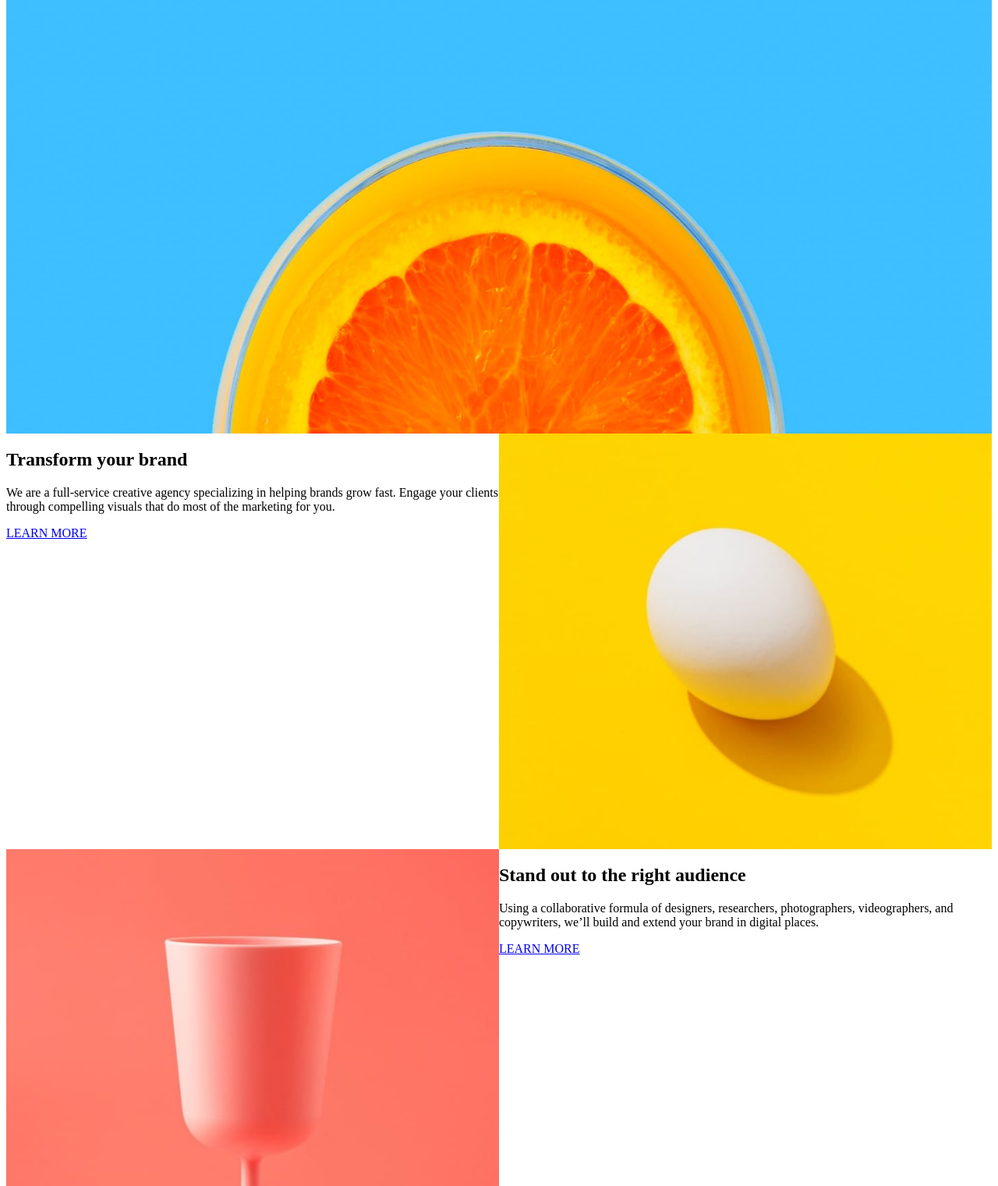
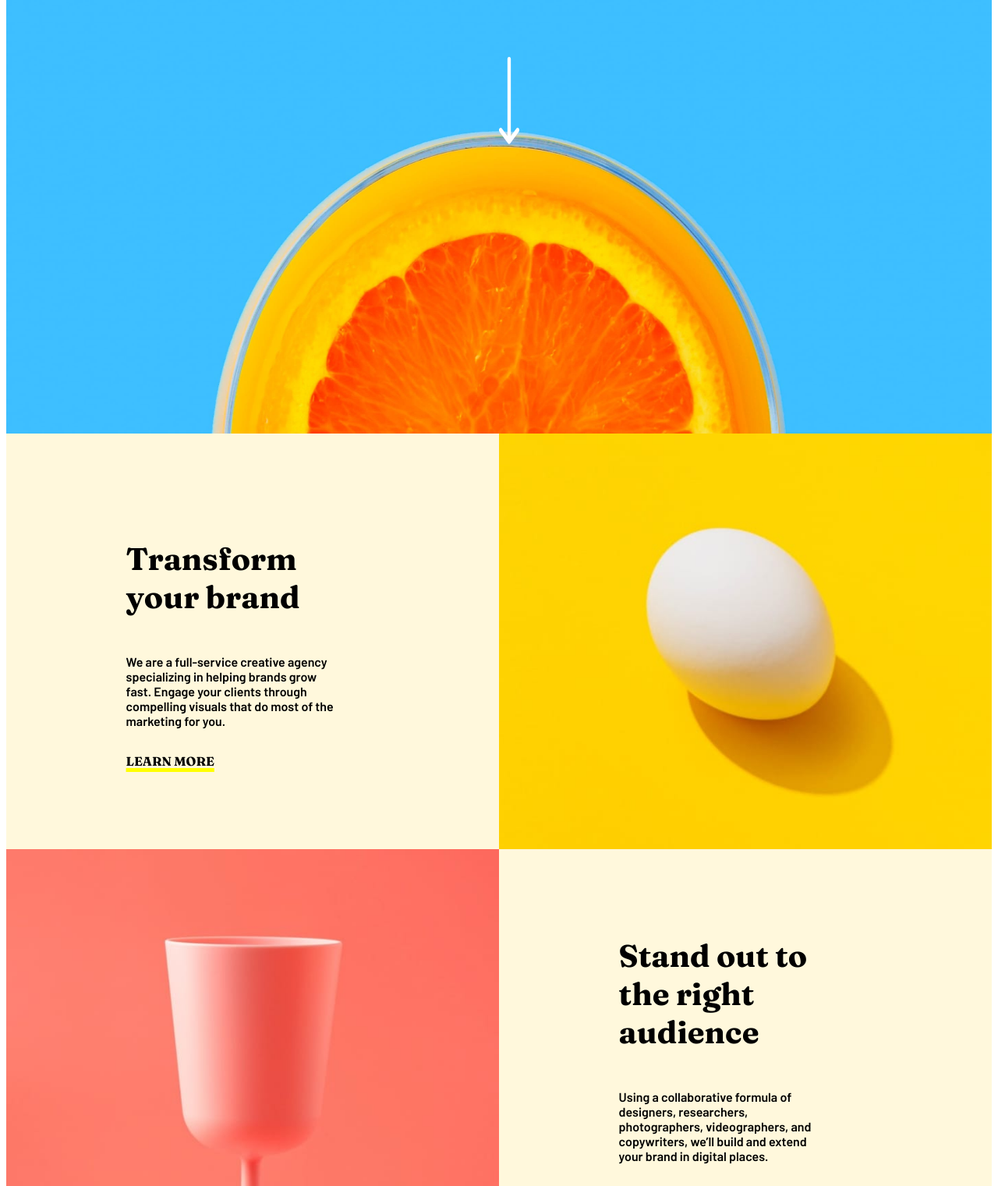
Before and after one commit to ArionAB/Sunnyside-Project, a plain HTML site: page index.html in a window 1280 px wide. Shown: the part 319-1840 px from the top of the page at 78% size. Drawn offline with Linux system fonts and the light colour scheme.

Commit message:
Almost done, adding last design elements

```diff
--- a/index.html
+++ b/index.html
@@ -7,6 +7,10 @@
     <link rel="stylesheet" href="styles.css" />
     <script src="app.js" defer></script>
     <title>Sunny Side</title>
+    <link
+      href="https://fonts.googleapis.com/css2?family=Barlow:wght@600&family=Fraunces:wght@700&display=swap"
+      rel="stylesheet"
+    />
   </head>
   <body>
     <div class="container">
--- a/styles.css
+++ b/styles.css
@@ -1,17 +1,15 @@
 :root {
---Soft-red: hsl(7, 99%, 70%)
---Yellow: hsl(51, 100%, 49%)
---Dark desaturated cyan (graphic design text): hsl(167, 40%, 24%)
---Dark blue (photography text): hsl(198, 62%, 26%)
---Dark moderate cyan (footer): hsl(168, 34%, 41%)
+  --Soft-red: hsl(7, 99%, 70%);
+  --Yellow: hsl(51, 100%, 49%);
+  --Dark-desaturated-cyan: hsl(167, 40%, 24%);
+  --Dark-blue: hsl(198, 62%, 26%);
+  --Dark-moderate-cyan: hsl(168, 34%, 41%);
 
-### Neutral
-
---Very dark desaturated blue: hsl(212, 27%, 19%)
---Very dark grayish blue: hsl(213, 9%, 39%)
---Dark grayish blue: hsl(232, 10%, 55%)
--- Grayish blue: hsl(210, 4%, 67%)
---White: hsl(0, 0%, 100%)
+  --dark-desaturated-blue: hsl(212, 27%, 19%);
+  --very-dark-grayish-blue: hsl(213, 9%, 39%);
+  --Dark-grayish-blue: hsl(232, 10%, 55%);
+  --Grayish-blue: hsl(210, 4%, 67%);
+  --White: hsl(0, 0%, 100%);
 }
 
 .container {
@@ -36,6 +34,16 @@ nav {
   background-color: #3ebfff;
 }
 
+header img {
+  display: flex;
+  position: absolute;
+  height: 14%;
+  width: 2%;
+  left: 50%;
+  top: 45%;
+  margin-top: 2em;
+}
+
 #sunnyside {
   display: flex;
   justify-content: center;
@@ -49,8 +57,9 @@ nav {
   color: white;
   margin-left: 1em;
   color: white;
-  font-size: 4vw;
+  font-size: 4.5vw;
   letter-spacing: 0.2em;
+  margin-top: 2em;
 }
 
 ul {
@@ -72,7 +81,38 @@ header {
 
 .articleLeft {
   grid-area: aLeft;
+  display: flex;
+  flex-wrap: wrap;
+  align-items: center;
+  flex-direction: column;
+  justify-content: center;
+  padding-left: 12vw;
+  padding-right: 16vw;
+  background-color: cornsilk;
 }
+
+.articleLeft p {
+  font-family: "Barlow", sans-serif;
+}
+
+.articleLeft h1 {
+  align-self: self-start;
+  font-family: "Fraunces", serif;
+  font-size: 2.5em;
+}
+
+.articleLeft a {
+  align-self: self-start;
+  margin-top: 1em;
+  color: black;
+  text-decoration: underline 5px yellow;
+  font-family: "Fraunces", serif;
+}
+
+.articleLeft a:hover {
+  text-decoration: underline 5px var(--Yellow);
+}
+
 .eggDiv {
   grid-area: egg;
   background: url(./images/desktop/image-transform.jpg);
@@ -89,6 +129,36 @@ header {
 
 .articleRight {
   grid-area: aRight;
+  display: flex;
+  flex-wrap: wrap;
+  align-items: center;
+  flex-direction: column;
+  justify-content: center;
+  padding-left: 12vw;
+  padding-right: 16vw;
+  background-color: cornsilk;
+}
+
+.articleRight p {
+  font-family: "Barlow", sans-serif;
+}
+
+.articleRight h1 {
+  align-self: self-start;
+  font-family: "Fraunces", serif;
+  font-size: 2.5em;
+}
+
+.articleRight a {
+  align-self: self-start;
+  margin-top: 1em;
+  color: black;
+  text-decoration: underline 5px rgb(246, 180, 180);
+  font-family: "Fraunces", serif;
+}
+
+.articleRight a:hover {
+  text-decoration: underline 5px var(--Soft-red);
 }
 
 .cherry {
@@ -112,7 +182,7 @@ header {
   flex-wrap: nowrap;
   align-items: center;
   align-content: center;
-  position:relative;
+  position: relative;
   text-align: center;
   justify-content: space-evenly;
 }
@@ -123,7 +193,6 @@ header {
 }
 
 .client > h1 {
-
   align-self: flex-start;
   /* display: inline-block; */
   height: 5em;
@@ -186,6 +255,6 @@ footer {
 
 .icons {
   display: flex;
-    justify-content: space-between;
-    width: 15em;
+  justify-content: space-between;
+  width: 15em;
 }
```
